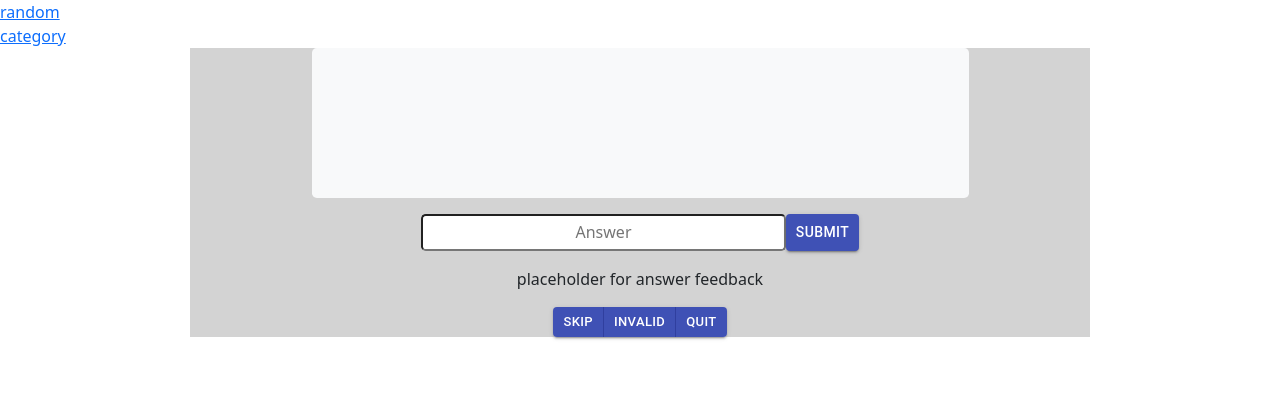
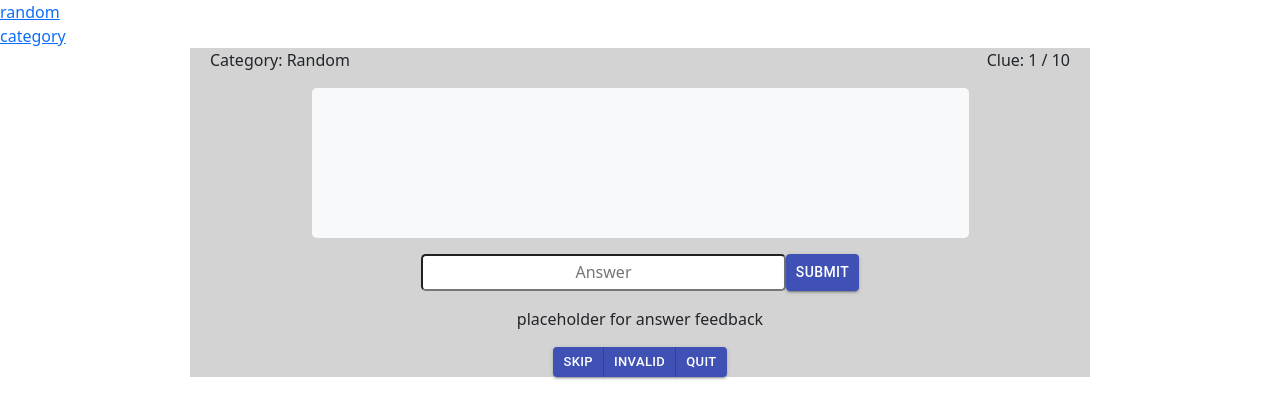
Before and after one commit to rgrigore/reacting-to-jeopardy, a React (Create React App) app: page /quiz in a window 1280 px wide. Shown: the top 418 px of the page. Built offline with nearby package versions, Linux system fonts and the light colour scheme; no server answers.

Commit message:
Add quiz progress

```diff
--- a/src/App.js
+++ b/src/App.js
@@ -7,8 +7,8 @@ function App() {
 	return (
 		<div>
 			<BrowserRouter>
-				<Link to="/quiz">random</Link><br />{/* TODO Remove this */}
-				<Link to={{ pathname: "/quiz", state: { category: 1 } }}>category</Link>{/* TODO Remove this */}
+				<Link to="/quiz">random</Link><br />{/* Example Links */}
+				<Link to={{ pathname: "/quiz", state: { categoryId: 1, categoryName: "politics" } }}>category</Link>
 
 				<Switch>
 					<Route path="/quiz" component={ QuizPage } />
--- a/src/components/quiz/Question.js
+++ b/src/components/quiz/Question.js
@@ -17,7 +17,7 @@ const Question = props => {
 			<div className="w-50 mx-auto mt-3">
 				<Answer answer={ handleAnswer } />
 			</div>
-			<div className="w-75 mx-auto mt-3">
+			<div className="w-75 mx-auto mt-3">{/* TODO Move this to AnswerValidator */}
 				<div className="text-center">placeholder for answer feedback</div>
 			</div>
 		</div>
--- a/src/components/quiz/QuizPage.js
+++ b/src/components/quiz/QuizPage.js
@@ -1,9 +1,8 @@
 import React, { useState, useEffect, useCallback } from 'react';
+import ButtonGroup from '@material-ui/core/ButtonGroup';
+import Button from '@material-ui/core/Button';
 
 import Question from './Question';
-
-import ButtonGroup from '@material-ui/core/ButtonGroup';
-import Button from '@material-ui/core/Button';
 
 const QuizPage = props => {
 
@@ -26,10 +25,17 @@ const QuizPage = props => {
 			"clues_count": null
 		}
 	});
+	const [category, setCategory] = useState("");
 	const [next, setNext] = useState({
 		get: () => {}
 	})
+	const [progress, setProgress] = useState(1);
 
+	const quizLength = 10;
+
+	const quitQuiz = () => {
+		// TODO Go back to HomePage
+	}
 
 	const randomClue = () => {
 		const axios = require('axios').default;
@@ -39,7 +45,7 @@ const QuizPage = props => {
 
 	const categoryClue = useCallback(() => {
 		const axios = require('axios').default;
-		axios.get("http://jservice.io/api/clues", { params: { category: props.location.state.category } })
+		axios.get("http://jservice.io/api/clues", { params: { category: props.location.state.categoryId } })
 		.then(response => {
 			const index = Math.floor(Math.random() * response.data.length);
 			setClue(response.data[index]);
@@ -49,25 +55,39 @@ const QuizPage = props => {
 	useEffect(() => {
 		const state = props.location.state;
 
-		if (state != null && state.category != null) {
-			console.log("Category: " + props.location.state.category);
+		if (state != null && state.categoryId != null) {
+			// console.log("Category: " + props.location.state.categoryId);
+			setCategory(props.location.state.categoryName);
 			setNext({
 				get: categoryClue
 			});
 		} else {
-			console.log("random");
+			// console.log("random");
+			setCategory("random");
 			setNext({
 				get: randomClue
 			});
 		}
+
+		setProgress(1);
 	}, [categoryClue, props.location.state]);
 
 	useEffect(() => {
 		next.get();
 	}, [next])
 
+	useEffect(() => {
+		if (progress > quizLength) {
+			// console.log("dead"); // Debug
+			// TODO Lose the quiz
+
+			// quitQuiz(); // TODO uncomment
+		}
+	}, [progress])
+
 	const skipButton = () => {
 		// TODO Register strike
+		setProgress(progress + 1);
 		next.get();
 	}
 
@@ -78,12 +98,18 @@ const QuizPage = props => {
 	}
 
 	const quitButton = () => {
-		// TODO Go back to HomePage
+		quitQuiz();
 	}
 
 	return (
 		<div className="container" style={{ backgroundColor: "lightgrey", maxWidth: "900px" }}>
 			<div className="row">
+				<div className="d-flex">
+					<div className="ms-2 me-auto">Category: <span className="text-capitalize">{ category }</span></div>
+					<div className="me-2">Clue: { progress } / { quizLength }</div>
+				</div>
+			</div>
+			<div className="row mt-3">
 				<Question clue={ clue } />
 			</div>
 			<div className="row mt-3">
```
